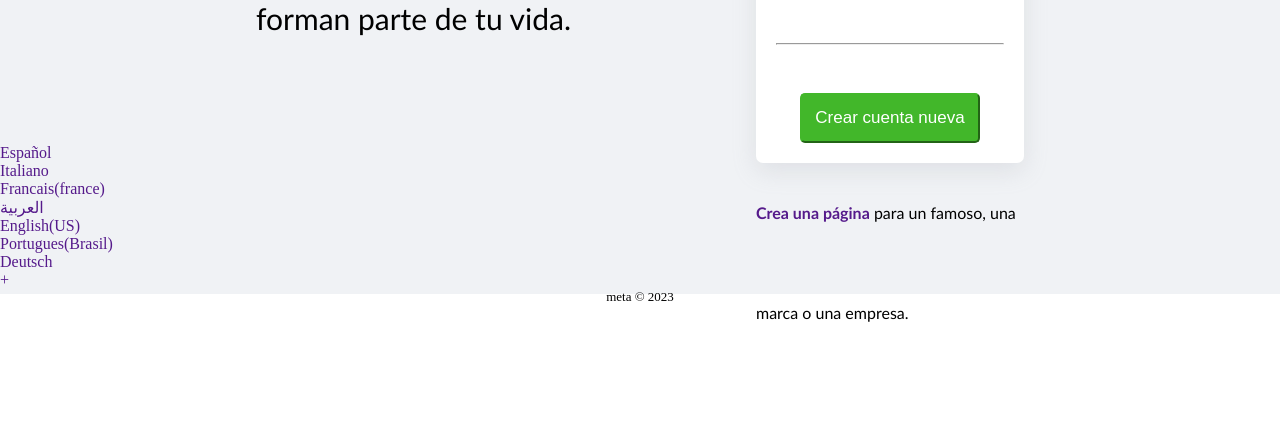
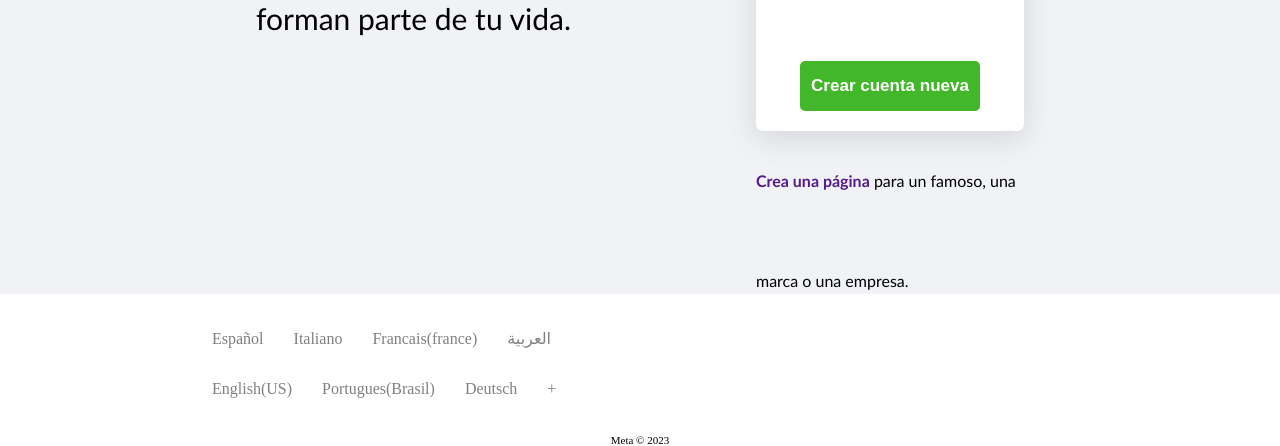
Before and after one commit to LuisCondori98/fake-face, a plain HTML site: page index.html in a window 1280 px wide. Shown: the part 356-802 px from the top of the page. Drawn offline with Linux system fonts and the light colour scheme.

Commit message:
cambiando estilos

```diff
--- a/css/styles.css
+++ b/css/styles.css
@@ -46,6 +46,10 @@ a {
         font-family:'Gill Sans', 'Gill Sans MT', Calibri, 'Trebuchet MS', sans-serif;
     }
 
+    .container__form .form hr{
+        display: none;
+    }
+
     .form {
         display: flex;
         flex-direction: column;
@@ -53,7 +57,7 @@ a {
         padding: 20px;
         text-align: center;
         border-radius: 7px;
-        box-shadow: rgba(149, 157, 165, 0.2) 0px 8px 24px;
+        box-shadow: rgba(100, 100, 111, 0.2) 0px 7px 29px 0px;
         background-color: white;
     }
 
@@ -77,11 +81,13 @@ a {
         font-size: 20px;
         background-color: #1877f2;
         border-color: #1877f2;
+        border-style: solid;
         border-radius: 5px;
         color: white;
         margin: auto;
         width: 100%;
         cursor: pointer;
+        font-weight: 600;
     }
 
     .form .iniciar:hover {
@@ -110,8 +116,10 @@ a {
         font-size: 17px;
         background-color: #42b72a;
         border-color: #42b72a;
+        border-style: solid;
         border-radius: 5px;
         color: rgb(255, 255, 255);
+        font-weight: 600;
     }
 
     .form .crearCuenta:hover {
@@ -120,8 +128,29 @@ a {
         cursor:pointer;
     }
 
-    .crear_page_famous {
-        margin-top: 200px;
+    .idiomas {
+        margin: auto;
+        width: 70%;
+        padding: 20px;
+    }
+
+    .idiomas .container__idiomas {
+
+    }
+
+    .idiomas .container__idiomas .list_idiomas {
+        display: flex;
+        text-align: center;
+        line-height: 50px;
+        gap: 30px;
+    }
+
+    .idiomas .container__idiomas .list_idiomas li {
+        list-style: none;
+    }
+
+    .idiomas .container__idiomas .list_idiomas a {
+        color: grey;
     }
 }
 
@@ -185,6 +214,7 @@ a {
         border-radius: 5px;
         font-weight: 600;
     }
+
     .container__form .form .crearCuenta {
         margin: auto;
         width: 45%;
@@ -198,7 +228,7 @@ a {
         font-weight: 600;
     }
 
-    .container .idiomas {
+    .idiomas {
         display: flex;
         justify-content:space-evenly;
         padding: 15px;
@@ -207,11 +237,11 @@ a {
         font-size: 14px;
     }
 
-    .container .idiomas .container__idiomas .list_idiomas li {
+    .idiomas .container__idiomas .list_idiomas li {
         list-style: none;
     }
 
-    .container .idiomas .container__idiomas .list_idiomas a {
+    .idiomas .container__idiomas .list_idiomas a {
         color:gray;
     }
 }
--- a/index.html
+++ b/index.html
@@ -23,11 +23,12 @@
                         <a href="https://www.facebook.com/login/?privacy_mutation_token=eyJ0eXBlIjowLCJjcmVhdGlvbl90aW1lIjoxNjcyNDI5OTQzLCJjYWxsc2l0ZV9pZCI6MzgxMjI5MDc5NTc1OTQ2fQ%3D%3D"><button class="iniciar" type="submit" href="">Iniciar sesion</button></a>
                         <label for=""><a href="">¿Olvidaste tu contraseña?</a></label>
                         <br><hr><br>
-                        <button class="crearCuenta" type="submit">Crear cuenta nueva</button>
+                        <a href="https://www.facebook.com/"><button class="crearCuenta" type="submit">Crear cuenta nueva</button></a>
                     </div>
                     <label class="crear_page_famous" for=""><a href=""><strong>Crea una página</strong></a> para un famoso, una marca o una empresa.</label>
                 </div>
             </div>
+        </section>
         <div class="idiomas">
             <div class="container__idiomas">
                 <ul class="list_idiomas">
@@ -46,8 +47,7 @@
                 </ul>
             </div>
         </div>
-            <div style="text-align: center; font-size: 13px;"><label class="copyrigth" for="">meta © 2023</label></div>
-        </section>
+        <div style="text-align: center; font-size: 11px;"><label class="copyrigth" for="">Meta © 2023</label></div>
     </main>
 </body>
 </html>
```
Lines whose indentation alone changed are shown as unchanged.
